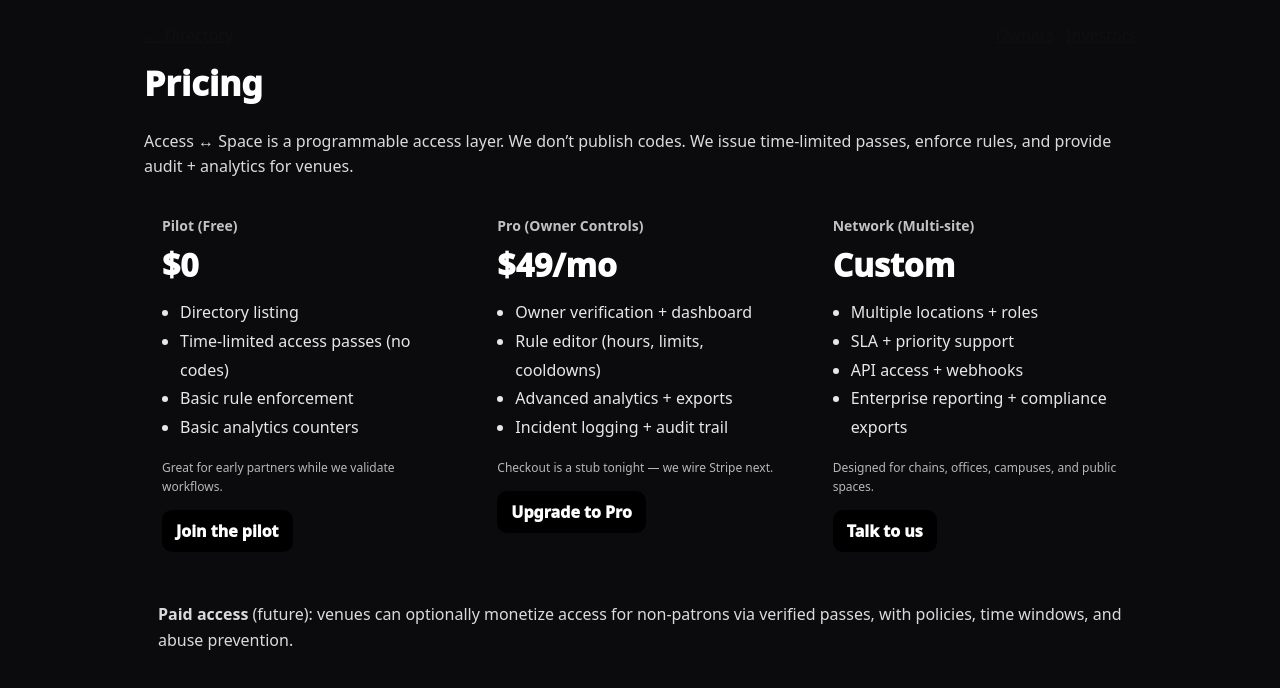
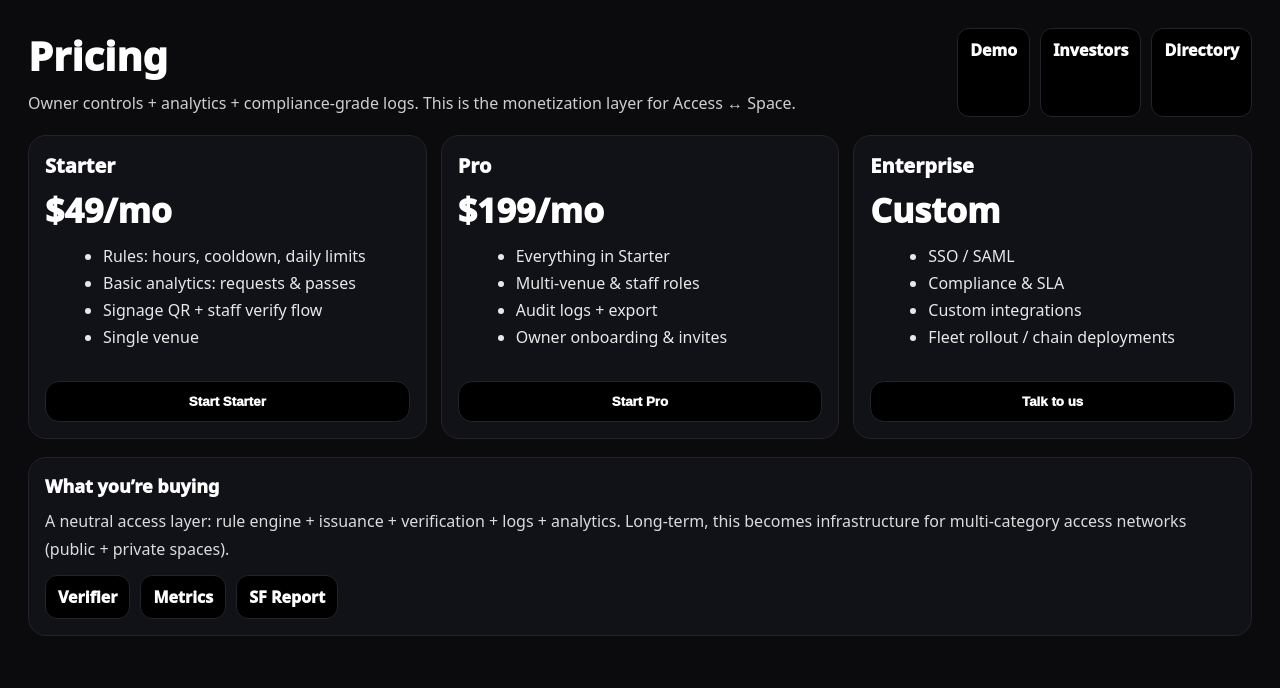
Before and after one commit to M4G3LL4N0/access-layer, a Next.js app: page /pricing in a window 1280 px wide. Shown: the top 688 px of the page. Built offline with nearby package versions, Linux system fonts and the light colour scheme.

Commit message:
Add Stripe pricing+checkout flow and print-ready signage page

```diff
--- a/package.json
+++ b/package.json
@@ -17,6 +17,7 @@
     "react": "19.2.3",
     "react-dom": "19.2.3",
     "react-leaflet": "^5.0.0",
+    "stripe": "^20.3.1",
     "zod": "^4.3.6"
   },
   "devDependencies": {
--- a/src/app/pricing/page.tsx
+++ b/src/app/pricing/page.tsx
@@ -1,137 +1,182 @@
-export const dynamic = "force-dynamic";
+"use client";
 
 import Link from "next/link";
+import { useState } from "react";
 
-function Card({
-  title,
+export default function PricingPage() {
+  const [loading, setLoading] = useState<null | "starter" | "pro" | "enterprise">(null);
+  const [err, setErr] = useState<string>("");
+
+  async function start(plan: "starter" | "pro" | "enterprise") {
+    setErr("");
+    setLoading(plan);
+    try {
+      const r = await fetch("/api/stripe/checkout", {
+        method: "POST",
+        headers: { "content-type": "application/json" },
+        body: JSON.stringify({ plan }),
+      });
+      const j = await r.json();
+      if (!j.ok || !j.url) throw new Error(j.error || "Checkout failed");
+      window.location.href = j.url;
+    } catch (e: any) {
+      setErr(e?.message || "Checkout failed");
+      setLoading(null);
+    }
+  }
+
+  return (
+    <main style={{ padding: 28, fontFamily: "system-ui", minHeight: "100vh" }}>
+      <header style={{ display: "flex", justifyContent: "space-between", gap: 12, flexWrap: "wrap" }}>
+        <div>
+          <h1 style={{ margin: 0, fontSize: 40, fontWeight: 999 }}>Pricing</h1>
+          <div style={{ marginTop: 8, opacity: 0.8, maxWidth: 920, lineHeight: 1.6 }}>
+            Owner controls + analytics + compliance-grade logs. This is the monetization layer for Access ↔ Space.
+          </div>
+        </div>
+        <div style={{ display: "flex", gap: 10, flexWrap: "wrap" }}>
+          <Nav href="/demo">Demo</Nav>
+          <Nav href="/investors">Investors</Nav>
+          <Nav href="/venues">Directory</Nav>
+        </div>
+      </header>
+
+      {err ? (
+        <div
+          style={{
+            marginTop: 14,
+            padding: 12,
+            borderRadius: 14,
+            border: "1px solid #3a2a2a",
+            background: "#2a0b0b",
+            fontWeight: 900,
+          }}
+        >
+          {err}
+        </div>
+      ) : null}
+
+      <section style={{ marginTop: 18, display: "grid", gridTemplateColumns: "repeat(auto-fit, minmax(280px, 1fr))", gap: 14 }}>
+        <Plan
+          name="Starter"
+          price="$49/mo"
+          bullets={[
+            "Rules: hours, cooldown, daily limits",
+            "Basic analytics: requests & passes",
+            "Signage QR + staff verify flow",
+            "Single venue",
+          ]}
+          cta="Start Starter"
+          loading={loading === "starter"}
+          onClick={() => start("starter")}
+        />
+        <Plan
+          name="Pro"
+          price="$199/mo"
+          bullets={[
+            "Everything in Starter",
+            "Multi-venue & staff roles",
+            "Audit logs + export",
+            "Owner onboarding & invites",
+          ]}
+          cta="Start Pro"
+          loading={loading === "pro"}
+          onClick={() => start("pro")}
+        />
+        <Plan
+          name="Enterprise"
+          price="Custom"
+          bullets={[
+            "SSO / SAML",
+            "Compliance & SLA",
+            "Custom integrations",
+            "Fleet rollout / chain deployments",
+          ]}
+          cta="Talk to us"
+          loading={loading === "enterprise"}
+          onClick={() => start("enterprise")}
+        />
+      </section>
+
+      <section style={{ marginTop: 18 }}>
+        <div style={{ border: "1px solid #23232a", background: "#111118", borderRadius: 18, padding: 16 }}>
+          <div style={{ fontWeight: 999, fontSize: 18 }}>What you’re buying</div>
+          <div style={{ marginTop: 10, opacity: 0.85, lineHeight: 1.7 }}>
+            A neutral access layer: rule engine + issuance + verification + logs + analytics. Long-term, this becomes
+            infrastructure for multi-category access networks (public + private spaces).
+          </div>
+          <div style={{ marginTop: 12, display: "flex", gap: 10, flexWrap: "wrap" }}>
+            <Nav href="/verify">Verifier</Nav>
+            <Nav href="/admin/metrics">Metrics</Nav>
+            <Nav href="/reports/sf">SF Report</Nav>
+          </div>
+        </div>
+      </section>
+    </main>
+  );
+}
+
+function Plan({
+  name,
   price,
-  items,
+  bullets,
   cta,
-  href,
-  note,
+  loading,
+  onClick,
 }: {
-  title: string;
+  name: string;
   price: string;
-  items: string[];
+  bullets: string[];
   cta: string;
-  href: string;
-  note?: string;
+  loading: boolean;
+  onClick: () => void;
 }) {
   return (
-    <div
+    <div style={{ border: "1px solid #23232a", background: "#111118", borderRadius: 18, padding: 16 }}>
+      <div style={{ fontWeight: 999, fontSize: 20 }}>{name}</div>
+      <div style={{ marginTop: 8, fontSize: 34, fontWeight: 999 }}>{price}</div>
+      <ul style={{ marginTop: 10, marginLeft: 18, opacity: 0.9, lineHeight: 1.7 }}>
+        {bullets.map((b) => (
+          <li key={b}>{b}</li>
+        ))}
+      </ul>
+      <button
+        onClick={onClick}
+        disabled={loading}
         style={{
-        padding: 18,
-        border: "1px solid var(--card-border)",
-        borderRadius: 16,
-        background: "var(--card-bg)",
+          marginTop: 14,
+          width: "100%",
+          padding: "12px 14px",
+          borderRadius: 14,
+          border: "1px solid #23232a",
+          background: "black",
+          color: "white",
+          fontWeight: 999,
+          cursor: "pointer",
         }}
       >
-      <div style={{ fontSize: 14, opacity: 0.75, fontWeight: 900 }}>{title}</div>
-      <div style={{ marginTop: 8, fontSize: 32, fontWeight: 950 }}>{price}</div>
+        {loading ? "Redirecting…" : cta}
+      </button>
+    </div>
+  );
+}
 
-      <ul style={{ marginTop: 12, paddingLeft: 18, lineHeight: 1.8, opacity: 0.9 }}>
-        {items.map((x) => (
-          <li key={x}>{x}</li>
-        ))}
-      </ul>
-
-      {note && (
-        <div style={{ marginTop: 10, fontSize: 12, opacity: 0.7, lineHeight: 1.6 }}>
-          {note}
-        </div>
-      )}
-
-      <div style={{ marginTop: 14 }}>
+function Nav({ href, children }: { href: string; children: React.ReactNode }) {
+  return (
     <Link
       href={href}
       style={{
         display: "inline-block",
-            padding: "10px 14px",
-            borderRadius: 10,
+        padding: "10px 12px",
+        borderRadius: 12,
         background: "black",
         color: "white",
         textDecoration: "none",
         fontWeight: 950,
+        border: "1px solid #23232a",
       }}
     >
-          {cta}
+      {children}
     </Link>
-      </div>
-    </div>
   );
 }
-
-export default function PricingPage() {
-  return (
-    <main style={{ padding: 24, fontFamily: "system-ui", maxWidth: 1040, margin: "0 auto" }}>
-      <div style={{ display: "flex", justifyContent: "space-between", gap: 12, flexWrap: "wrap" }}>
-        <Link href="/venues" style={{ opacity: 0.8 }}>
-          ← Directory
-        </Link>
-        <div style={{ display: "flex", gap: 12, flexWrap: "wrap" }}>
-          <Link href="/owners" style={{ opacity: 0.8 }}>
-            Owners
-          </Link>
-          <Link href="/investors" style={{ opacity: 0.8 }}>
-            Investors
-          </Link>
-        </div>
-      </div>
-
-      <h1 style={{ marginTop: 14, fontSize: 34, fontWeight: 950 }}>Pricing</h1>
-      <p style={{ marginTop: 8, opacity: 0.85, lineHeight: 1.6 }}>
-        Access ↔ Space is a programmable access layer. We don’t publish codes. We issue time-limited passes,
-        enforce rules, and provide audit + analytics for venues.
-      </p>
-
-      <div style={{ marginTop: 18, display: "grid", gridTemplateColumns: "repeat(auto-fit, minmax(260px, 1fr))", gap: 14 }}>
-        <Card
-          title="Pilot (Free)"
-          price="$0"
-          items={[
-            "Directory listing",
-            "Time-limited access passes (no codes)",
-            "Basic rule enforcement",
-            "Basic analytics counters",
-          ]}
-          cta="Join the pilot"
-          href="/owners"
-          note="Great for early partners while we validate workflows."
-        />
-
-        <Card
-          title="Pro (Owner Controls)"
-          price="$49/mo"
-          items={[
-            "Owner verification + dashboard",
-            "Rule editor (hours, limits, cooldowns)",
-            "Advanced analytics + exports",
-            "Incident logging + audit trail",
-          ]}
-          cta="Upgrade to Pro"
-          href="/checkout?plan=pro"
-          note="Checkout is a stub tonight — we wire Stripe next."
-        />
-
-        <Card
-          title="Network (Multi-site)"
-          price="Custom"
-          items={[
-            "Multiple locations + roles",
-            "SLA + priority support",
-            "API access + webhooks",
-            "Enterprise reporting + compliance exports",
-          ]}
-          cta="Talk to us"
-          href="/owners"
-          note="Designed for chains, offices, campuses, and public spaces."
-        />
-      </div>
-
-      <div style={{ marginTop: 18, padding: 14, borderRadius: 14, border: "1px solid var(--card-border)", opacity: 0.85, lineHeight: 1.6 }}>
-        <b>Paid access</b> (future): venues can optionally monetize access for non-patrons via verified passes,
-        with policies, time windows, and abuse prevention.
-      </div>
-    </main>
-  );
-}
```
Also changed, not shown: src/app/api/stripe/checkout/route.ts (added, +59 -0 lines), src/app/checkout/page.tsx (+91 -39 lines), src/app/signage/[venueId]/page.tsx (+76 -96 lines), 1 other file (tests, documents, lock files or other folders). Lines whose indentation alone changed are shown as unchanged.
